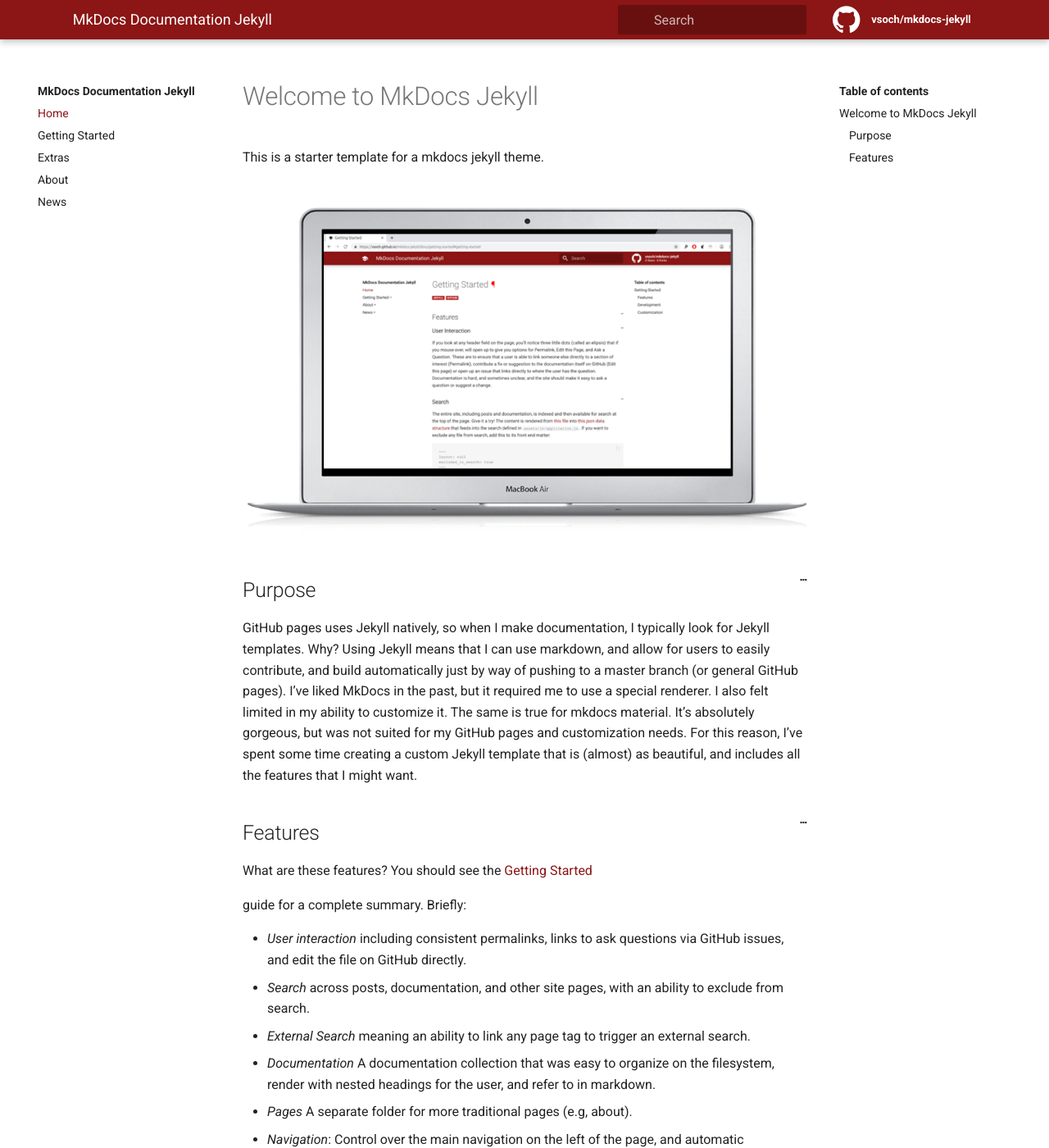
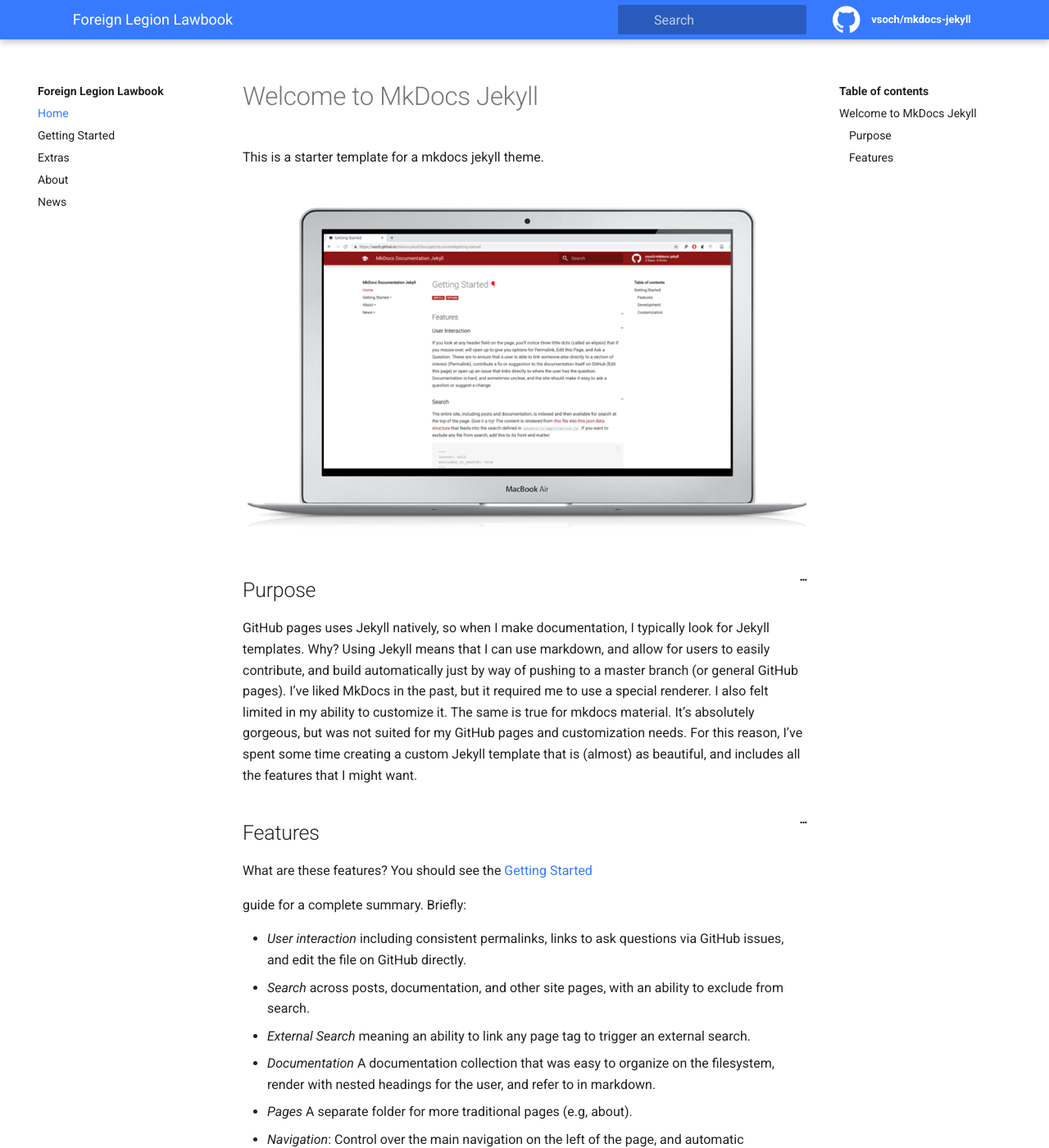
Before and after one commit to kalkoentje1234-github/ForeignLegion, a Jekyll site: the page built from pages/index.md, in a window 1280 px wide and 1400 px high. Shown: the whole window at 82% size. Built offline with Jekyll 4.4.1, drawn with Linux system fonts in a browser that asks for light colours; some of the changed text lies outside the part shown.

Commit message:
Update _config.yml

```diff
--- a/_config.yml
+++ b/_config.yml
@@ -14,9 +14,9 @@
 # You can create any custom variable you would like, and they will be accessible
 # in the templates via {{ site.myvariable }}.
 
-title: MkDocs Documentation Jekyll
-email: your-email@domain.com
-author: Dinosaur Avocado
+title: Foreign Legion Lawbook
+email: kalkoentje1234@gmail.com
+author: kalkoentje1234
 description: > # this means to ignore newlines until "baseurl:"
   Write an awesome description for your new site here. You can edit this
   line in _config.yml. It will appear in your document head meta (for
@@ -42,7 +42,7 @@ dockerhub: vanessa
 # If commented, will use material hat theme
 # logo: "assets/img/logo/SRCC-square-red.png"
 logo_width: 34
-color: "#8c1515" # primary color for header, buttons
+color: "#377aff" # primary color for header, buttons
 
 # Build settings
 markdown: kramdown
```
